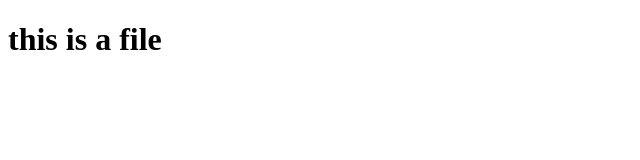
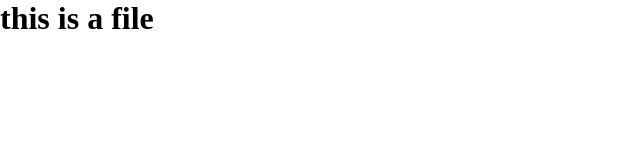
Before and after one commit to Reseachershan/test, a plain HTML site: page index.html in a window 1280 px wide. Shown: the whole page, without its empty margins (0-640 px from the left). Drawn offline with Linux system fonts and the light colour scheme.

Commit message:
css file connected

```diff
--- /dev/null
+++ b/index.css
@@ -0,0 +1,4 @@
+*{
+    margin: 0;
+    padding: 0;
+}
--- a/index.html
+++ b/index.html
@@ -5,6 +5,7 @@
     <meta http-equiv="X-UA-Compatible" content="IE=edge">
     <meta name="viewport" content="width=device-width, initial-scale=1.0">
     <title>Document</title>
+    <link rel="stylesheet" href="index.css">
 </head>
 <body>
     <h1>this is a file</h1>
```
